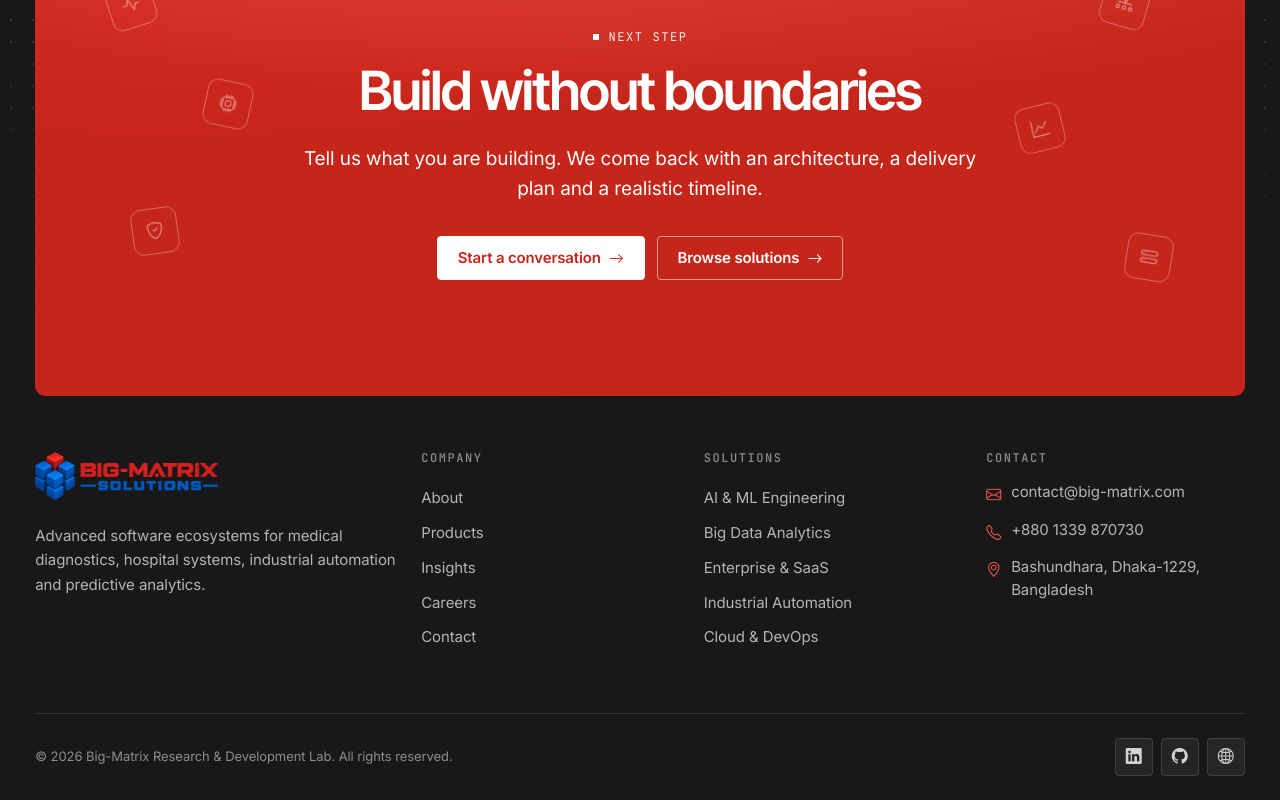
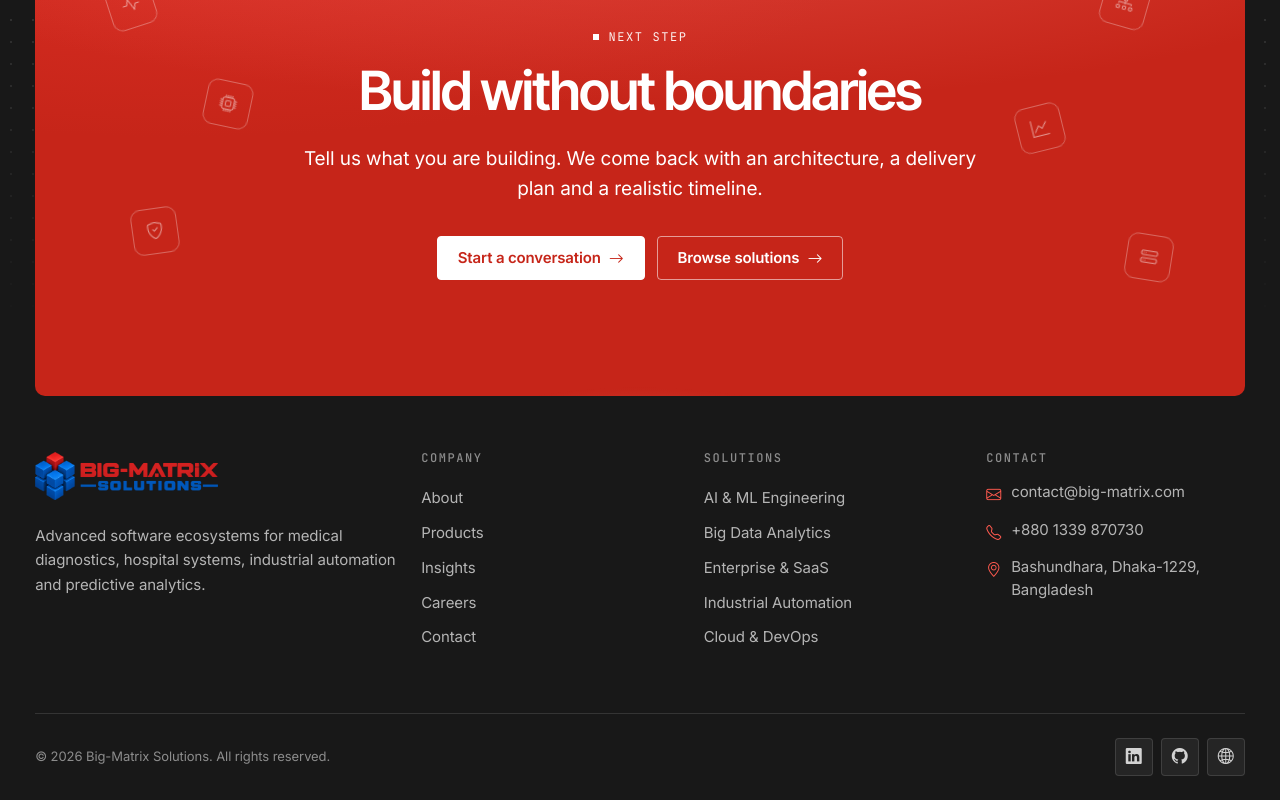
Before and after one commit to BigMatrixLab/Big-Matrix-Solutions, a React (Vite) app: page / in a window 1280 px wide. Shown: the part 6668-7468 px from the top of the page. Built offline with nearby package versions, Linux system fonts and the light colour scheme.

Commit message:
Update FooterArea.jsx

```diff
--- a/src/components/FooterArea.jsx
+++ b/src/components/FooterArea.jsx
@@ -82,7 +82,7 @@ const FooterArea = () => {
 
                 <div className="bm-footer__bottom">
                     <p className="bm-footer__copy">
-                        © {new Date().getFullYear()} Big-Matrix Research & Development Lab. All rights reserved.
+                        © {new Date().getFullYear()} Big-Matrix Solutions. All rights reserved.
                     </p>
                     <ul className="bm-footer__social">
                         {SOCIAL_LINKS.map((social) => (
```
